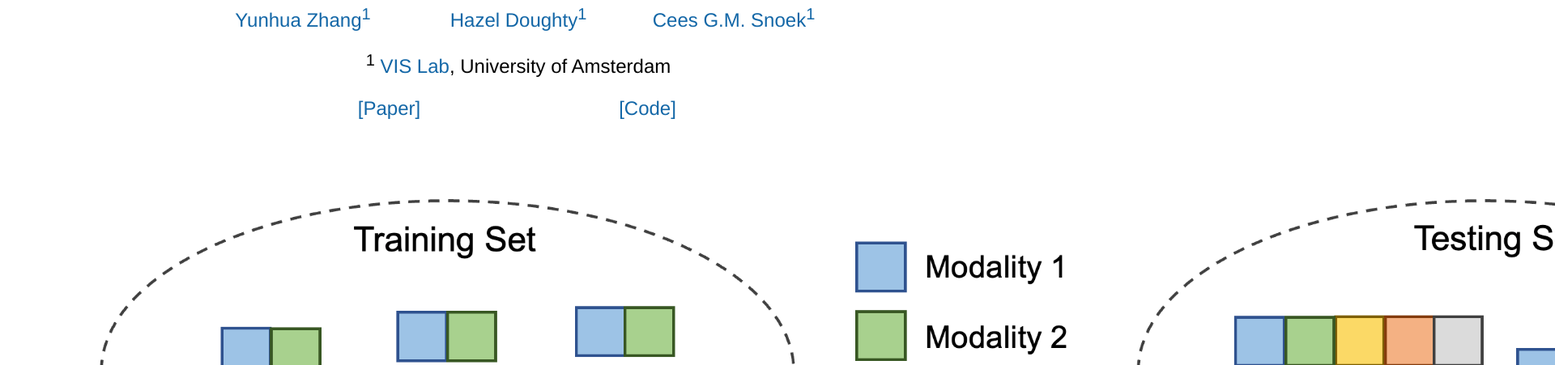
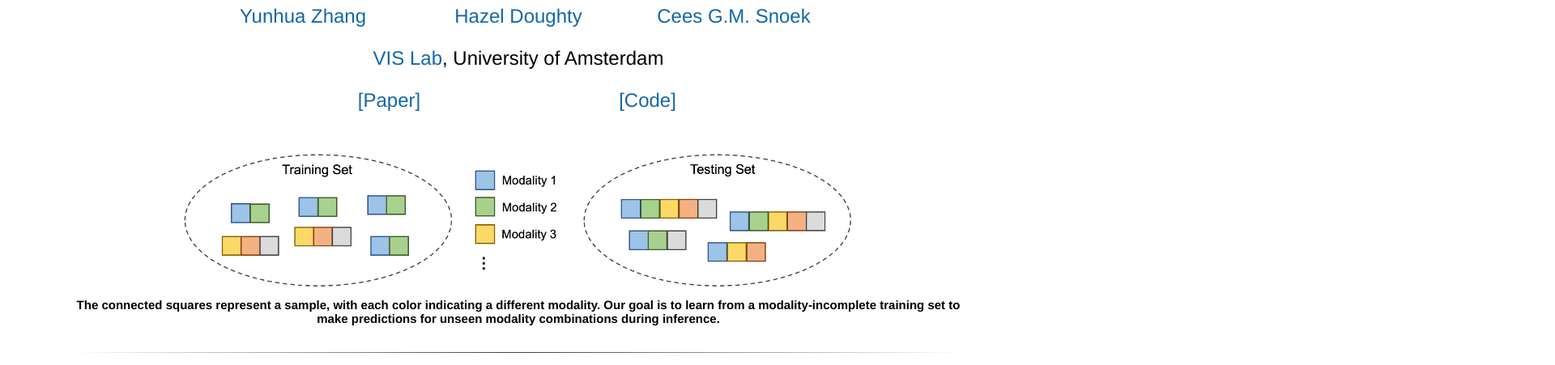
Before and after one commit to xiaobai1217/Unseen-Modality-Interaction, a plain HTML site: page index.html in a window 1280 px wide. Shown: the part 86-537 px from the top of the page at 81% size, 1920 px wide, since content can reach past the window. Drawn offline with Linux system fonts and the light colour scheme; a script that the page names is missing.

Commit message:
project page

```diff
--- a/index.html
+++ b/index.html
@@ -118,7 +118,7 @@
 
 <html>
 <head>
-	<title>Audio-Adaptive Activity Recognition Across Video Domains</title>
+	<title>Learning Unseen Modality Interaction</title>
 	<meta property="og:image" content="Path to my teaser.png"/> <!-- Facebook automatically scrapes this. Go to https://developers.facebook.com/tools/debug/ if you update and want to force Facebook to rescrape. -->
 	<meta property="og:title" content="Audio-Adaptive Activity Recognition Across Video Domains" />
 	<meta property="og:description" content="CVPR 2022" />
@@ -145,17 +145,17 @@
 				<tr>
 					<td align=center width=200px>
 						<center>
-							<span style="font-size:24px"><a href="https://xiaobai1217.github.io">Yunhua Zhang<sup>1</a></span>
+							<span style="font-size:24px"><a href="https://xiaobai1217.github.io">Yunhua Zhang</a></span>
 						</center>
 					</td>
 					<td align=center width=200px>
 						<center>
-							<span style="font-size:24px"><a href="https://hazeldoughty.github.io/">Hazel Doughty<sup>1</a></span>
+							<span style="font-size:24px"><a href="https://hazeldoughty.github.io/">Hazel Doughty</a></span>
 						</center>
 					</td>
 					<td align=center width=200px>
 						<center>
-							<span style="font-size:24px"><a href="https://www.ceessnoek.info/">Cees G.M. Snoek<sup>1</a></span>
+							<span style="font-size:24px"><a href="https://www.ceessnoek.info/">Cees G.M. Snoek</a></span>
 						</center>
 					</td>
 				</tr>
@@ -165,7 +165,7 @@
 				<tr>
 					<td align=center width=300px>
 						<center>
-							<span style="font-size:24px"><sup>1</sup> <a href="https://ivi.fnwi.uva.nl/vislab/">VIS Lab</a>, University of Amsterdam</span>
+							<span style="font-size:24px"> <a href="https://ivi.fnwi.uva.nl/vislab/">VIS Lab</a>, University of Amsterdam</span>
 						</center>
 					</td>
 				</tr>
@@ -194,9 +194,9 @@
 
 	<table align=center width=1100px>
   			  <tr>
- 	              <td width=370px>
+ 	              <td width=300px>
   					<center>
-  	                	<img src = "./resources/1st-figure.png" height="520px"></img>
+  	                	<img src = "./resources/1st-figure.png" height="200px"></img>
   	                	<br>
 					</center>
   	              </td>
```
